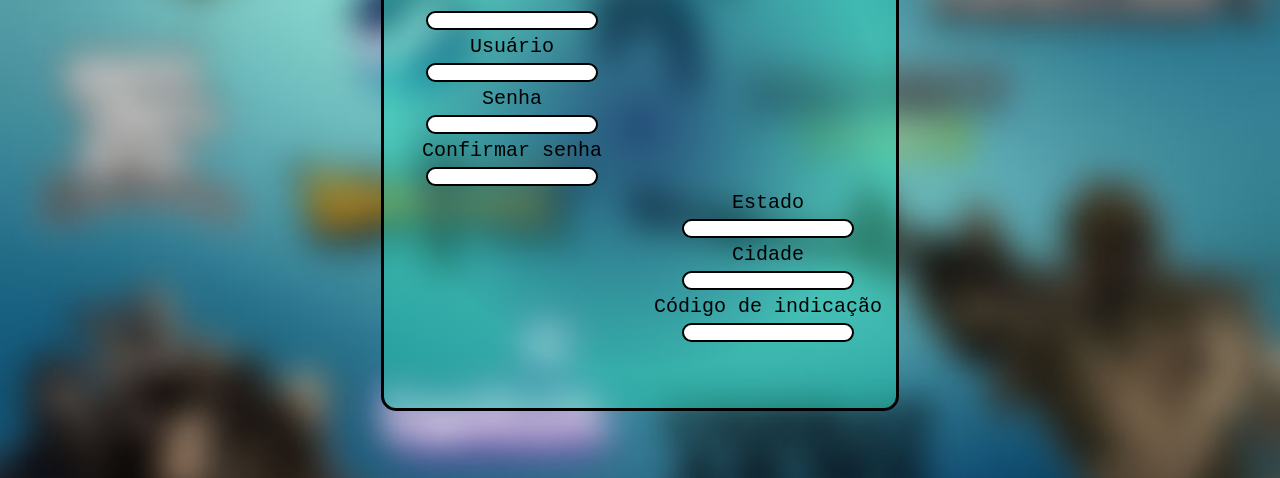
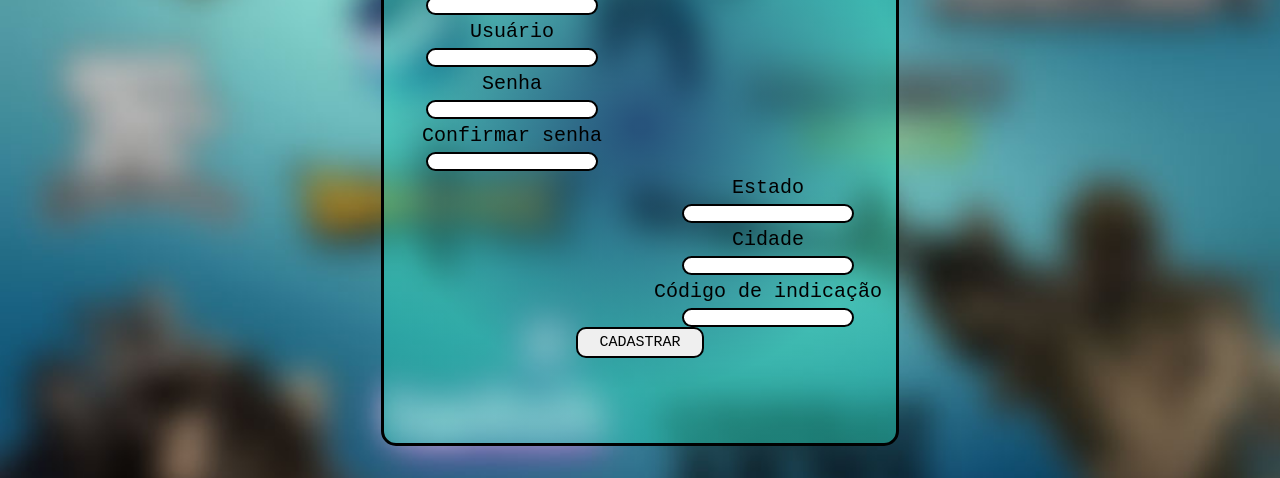
Before and after one commit to CarolinaScudeler/projeto-individual, a plain HTML site: page Site/pages/cadastro.html in a window 1280 px wide. Shown: the part 349-827 px from the top of the page. Drawn offline with Linux system fonts and the light colour scheme.

Commit message:
add botão pag cadastro

```diff
--- a/Site/css/cadastro.css
+++ b/Site/css/cadastro.css
@@ -74,7 +74,7 @@
     /* background: #5af5db54; */
     background: radial-gradient(circle, rgb(1 28 89 / 65%) 2%, rgb(38 212 182 / 46%) 65%);
     width: 40%;
-    height: 80%;
+    height: 90%;
     border: 3px black solid;
     border-radius: 15px;
     display: flex;
@@ -115,3 +115,21 @@
 .dados2 {
     margin-left: 50%;
 }
+
+.quadrado button {
+    width: 25%;
+    padding: 5px;
+    border: 2px black solid;
+    border-radius: 10px;
+    transition: background-color 0.8s;
+}
+
+.quadrado button:hover {
+    background-color: gray;
+}
+
+.quadrado button a {
+    color: black;
+    text-decoration: none;
+    font-size: 15px;
+}
--- a/Site/pages/cadastro.html
+++ b/Site/pages/cadastro.html
@@ -48,6 +48,7 @@
                 <p>Código de indicação</p>
                 <input>
             </div>
+            <button><a href="jogos.html">CADASTRAR</a></button>
         </div>
     <link rel="stylesheet" href="../css/cadastro.css">
 </body>
```
